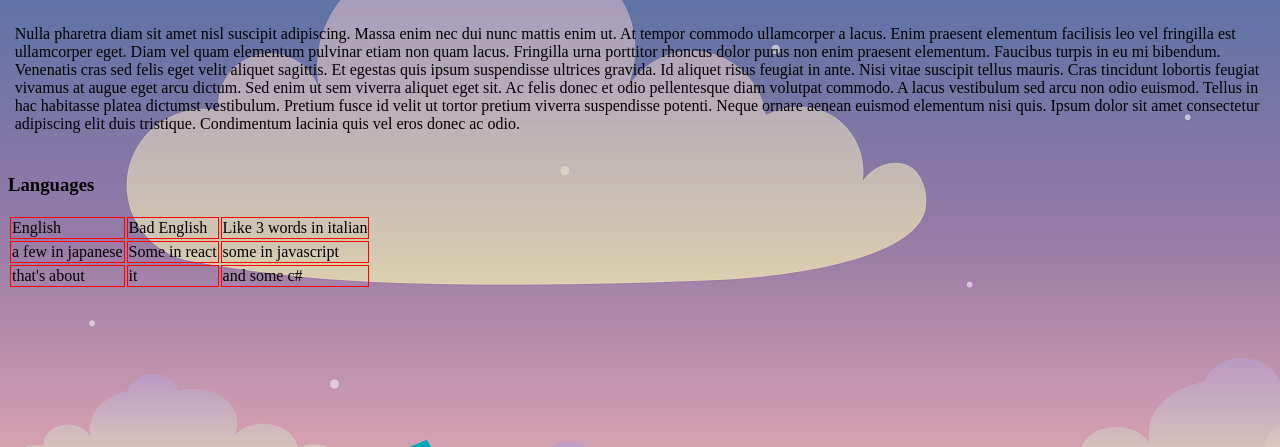
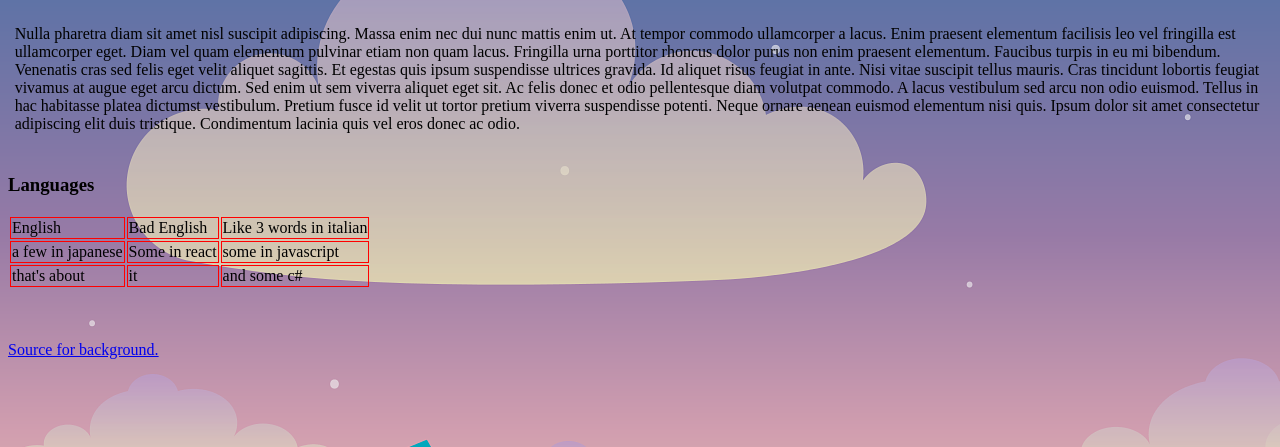
Before and after one commit to rameneatinpanda/githubPages, a plain HTML site: page index.html in a window 1280 px wide. Shown: the part 353-800 px from the top of the page. Drawn offline with Linux system fonts and the light colour scheme.

Commit message:
added source for background

```diff
--- a/index.html
+++ b/index.html
@@ -5,7 +5,8 @@
         <style>
             body {
               background-image: url('landscape-1844226_1920.png');
-              text-shadow: 5pt;
+              text-shadow: 2pt;
+
             }
             table, th, td {
                 border: 1px solid red;
@@ -91,5 +92,8 @@
           </table>
     </p>
 </div>
+<br/>
+<br/>
+<a href="https://pixabay.com/vectors/landscape-twilight-light-night-1844226/">Source for background.</a>
   </body>
 </html>
```
